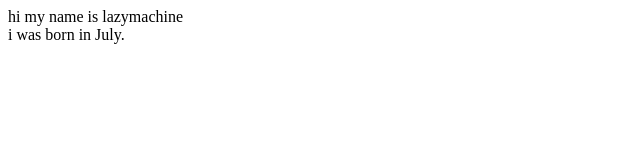
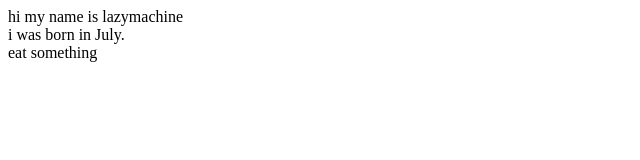
Before and after one commit to lazymachinejp/hello-github, a plain HTML site: page index.html in a window 1280 px wide. Shown: the whole page, without its empty margins (0-640 px from the left). Drawn offline with Linux system fonts and the light colour scheme.

Commit message:
Update index.html

```diff
--- a/index.html
+++ b/index.html
@@ -1,2 +1,3 @@
 <div>hi my name is lazymachine</div>
 <div>i was born in July.</div>
+<div>eat something</div>
```
